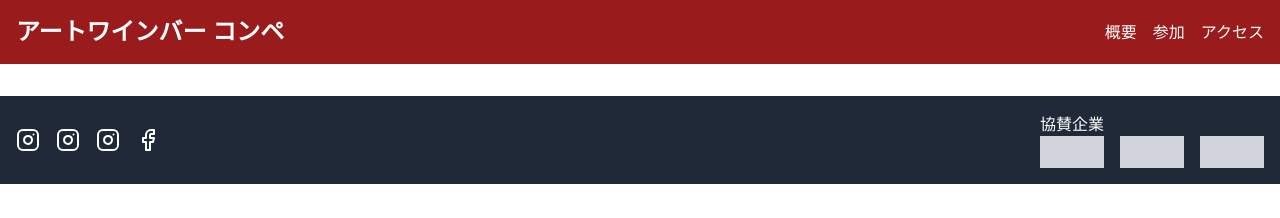
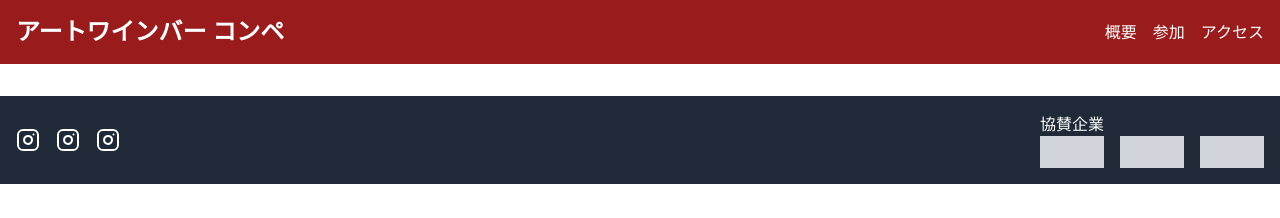
Before and after one commit to thomas0124/competition_cst, a Next.js app in the folder art-wine-bar/: page / in a window 1280 px wide. Shown: the top 218 px of the page. Built offline with nearby package versions, Linux system fonts and the light colour scheme.

Commit message:
feat:footerの実装

```diff
--- a/art-wine-bar/src/components/Footer.tsx
+++ b/art-wine-bar/src/components/Footer.tsx
@@ -7,7 +7,7 @@ const Footer = () => {
         <div className="container mx-auto flex flex-col md:flex-row justify-between items-center">
             <div className="space-y-2">
             <div className="flex space-x-4">
-            <Link href="https://www.instagram.com/artwinebar_nagoya_design_compe" target="_blank" aria-label="アートワインバーコンペ Instagram">
+            <Link href="https://www.instagram.com/artwinebar_nagoya_design_conpe?utm_source=ig_web_button_share_sheet&igsh=ZDNlZDc0MzIxNw==" target="_blank" aria-label="アートワインバーコンペ Instagram">
               <Instagram />
             </Link>
             <Link href="https://www.instagram.com/artwinebarnagoya0w0" target="_blank" aria-label="アートワインバー名古屋 Instagram">
@@ -15,9 +15,6 @@ const Footer = () => {
             </Link>
             <Link href="https://www.instagram.com/tonkan_nagoya" target="_blank" aria-label="TONKAN名古屋 Instagram">
               <Instagram />
-            </Link>
-            <Link href="https://artwinebar-nagoya.com" target="_blank" aria-label="アートワインバー名古屋 ウェブサイト">
-              <Facebook />
             </Link>
                 </div>
             </div>
```
Also changed, not shown: art-wine-bar/src/components/Main.tsx (added).
